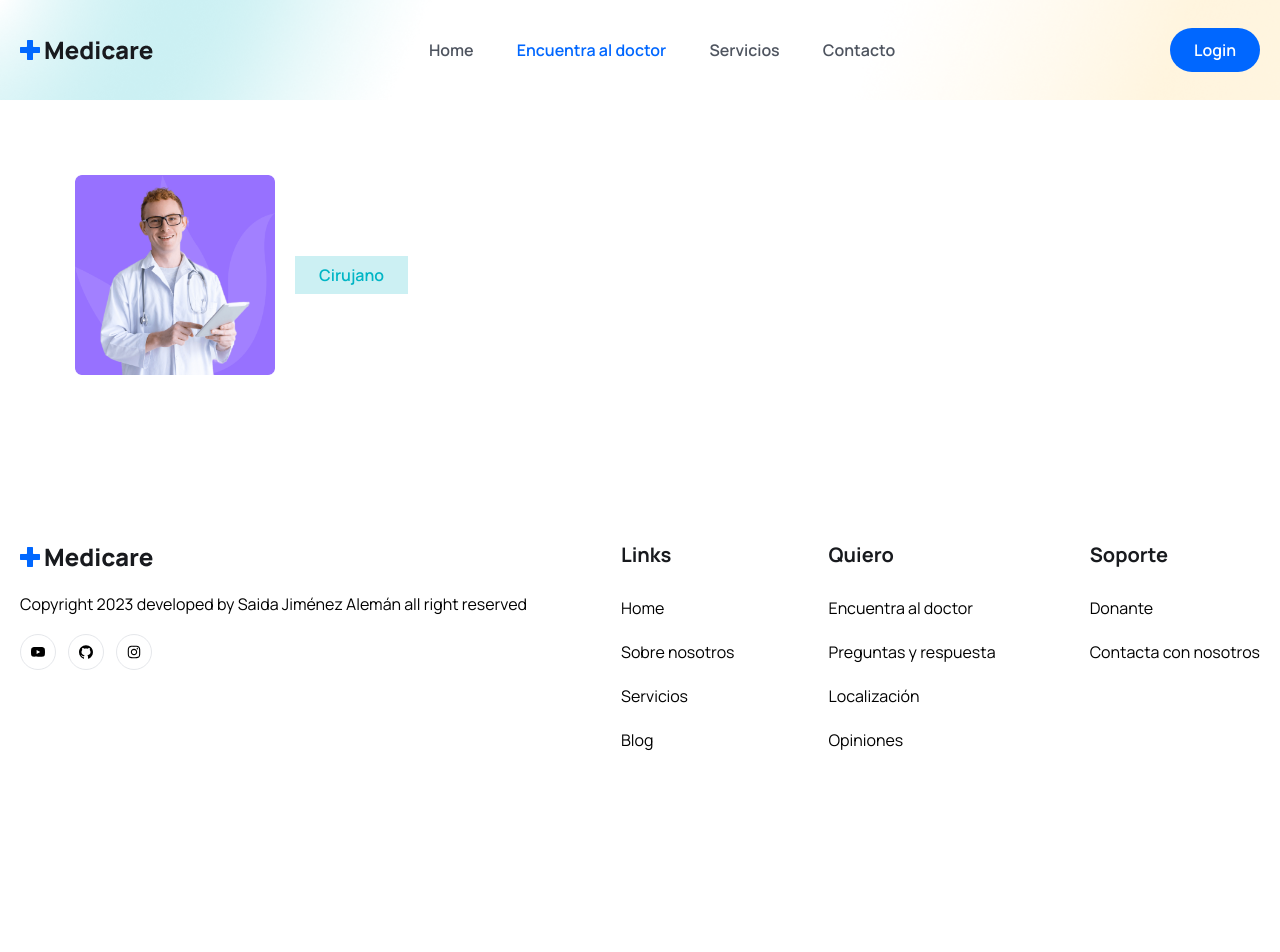
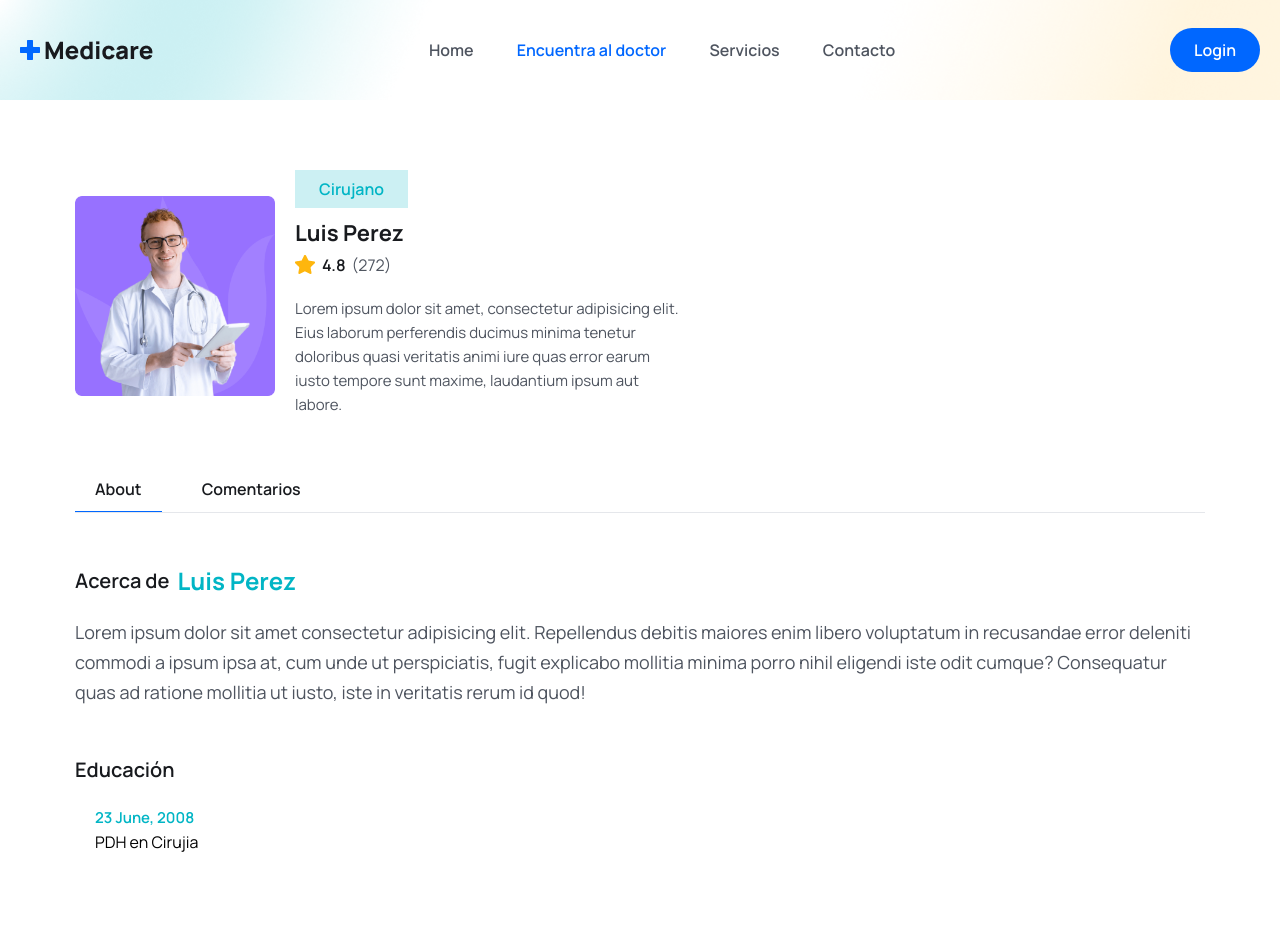
Before and after one commit to saidaJimenez/Medicare, a React (Vite) app in the folder frontend/: page /doctors/1 in a window 1280 px wide. Shown: the top 952 px of the page. Before the commit the page ends 834 px from the top, so only its background shows below. Built offline with nearby package versions, Linux system fonts and the light colour scheme; the HTML template or start-up script is replaced by a standard one; a web font is replaced by a local one.

Commit message:
pagina doctor individual about comentarios

```diff
--- /dev/null
+++ b/frontend/src/pages/Doctors/Comentarios.jsx
@@ -0,0 +1,13 @@
+
+
+import React from 'react'
+
+const Comentarios = () => {
+  return (
+    <div>
+      Comentarios
+    </div>
+  )
+}
+
+export default Comentarios
--- /dev/null
+++ b/frontend/src/pages/Doctors/DoctorAbout.jsx
@@ -0,0 +1,43 @@
+import React from "react";
+
+const DoctorAbout = () => {
+  return (
+    <div>
+      <div>
+        <h3
+          className="text-[20px] leading-[30px]
+        text-headingColor font-semibold flex items-center gap-2"
+        >
+          Acerca de
+          <span className="text-irisBlueColor font-bold text-[24px] leading-9">
+            Luis Perez{" "}
+          </span>
+        </h3>
+        <p className="text__para">
+          Lorem ipsum dolor sit amet consectetur adipisicing elit. Repellendus
+          debitis maiores enim libero voluptatum in recusandae error deleniti
+          commodi a ipsum ipsa at, cum unde ut perspiciatis, fugit explicabo
+          mollitia minima porro nihil eligendi iste odit cumque? Consequatur
+          quas ad ratione mollitia ut iusto, iste in veritatis rerum id quod!
+        </p>
+      </div>
+
+      <div className="mt-12">
+        <h3  className="text-[20px] leading-[30px]
+        text-headingColor font-semibold ">
+            Educación
+        </h3>
+        <ul className="pt-4 md:p-5">
+            <li className="flex flex-col sm:flex-row sm:justify-between sm:items">
+                <div>
+                    <span className="text-irisBlueColor text-[15px] leading-6 font-semibold">23 June, 2008</span>
+                <p>PDH en Cirujia</p>
+                </div>
+            </li>
+        </ul>
+      </div>
+    </div>
+  );
+};
+
+export default DoctorAbout;
--- a/frontend/src/pages/Doctors/DoctorDetails.jsx
+++ b/frontend/src/pages/Doctors/DoctorDetails.jsx
@@ -1,9 +1,14 @@
-import React from 'react'
+import React, { useState } from 'react'
 import doctorImg from "../../assets/images/doctor-img02.png"
+import starIcon from '../../assets/images/Star.png'
+import DoctorAbout from './DoctorAbout'
+import Comentarios from './Comentarios'
 
 
 
 const DoctorDetails = () => {
+ const[tab,setTab] = useState('about')
+
   return <section>
     <div className='max-w-[1170px] px-5 mx-auto'>
       <div className="grid ms:grid-cols-3 gap-[50px]">
@@ -13,9 +18,50 @@ const DoctorDetails = () => {
               <img src={doctorImg} alt="" className='w-full'/>
             </figure>
             <div>
-              <span className='bg-[#CCF0F3] text-irisBlueColor py-1 px-6 lg:py-2 lg:py-2 lg:px-6 text-[12px] leading-4 lg:text-[16px] lg:leading-7 font-semibold roundend'>Cirujano</span>
+              <span className='bg-[#CCF0F3] text-irisBlueColor py-1 px-6 lg:py-2 lg:py-2 lg:px-6 text-[12px]
+               leading-4 lg:text-[16px] lg:leading-7 font-semibold roundend'>
+                Cirujano
+                </span>
+                <h3 className='text-headingColor text-[22px] leading-9 mt-3 font-bold'>Luis Perez</h3>
+                <div className='flex items-center gap-[6px]'>
+                  <span className='flex items-center gap-[6px] text-[14px] leading-5 lg:text-[16px] lg:leading-7
+                  font-semibold text-headingColor'>
+                    <img src={starIcon} alt="" /> 4.8
+                  </span>
+                  <span className='text-[14px] leading-5 lg:text-[16px] lg:leading-7
+                  font-[400] text-textColor'>(272)</span>
+                </div>
+                <p className='text__para text-[14px] leading-6 md:text-[15px] lg:max-w-[390px]'>
+                  Lorem ipsum dolor sit amet, consectetur adipisicing elit. Eius laborum perferendis ducimus minima tenetur doloribus quasi veritatis animi iure quas error earum iusto tempore sunt maxime, laudantium ipsum aut labore.
+
+                </p>
             </div>
           </div>
+
+            <div className='mt-[50px] border-b border-solid border-[#0066ff34 ]'>
+              <button
+              onClick={() => setTab('about')}
+              className={`${tab === "about" && 'border-b border-solid border-primaryColor'} py-2 px-5 mr-5 text-[16px] leading-7 text-headingColor font-semibold`}>
+                About
+              </button>
+              <button
+              onClick={() => setTab('comentarios')}
+              className={`${tab ==="comentarios" && 'border-b border-solid border-primaryColor'} py-2 px-5 mr-5 text-[16px] leading-7 text-headingColor font-semibold`}>
+                Comentarios
+              </button>
+            </div>
+
+
+          <div className='mt-[50px]'>
+            {
+              tab==='about' && <DoctorAbout/>
+            }
+             {
+              tab==='comentarios' && <Comentarios/>
+            }
+          </div>
+
+
         </div>
 
         <div></div>
```
